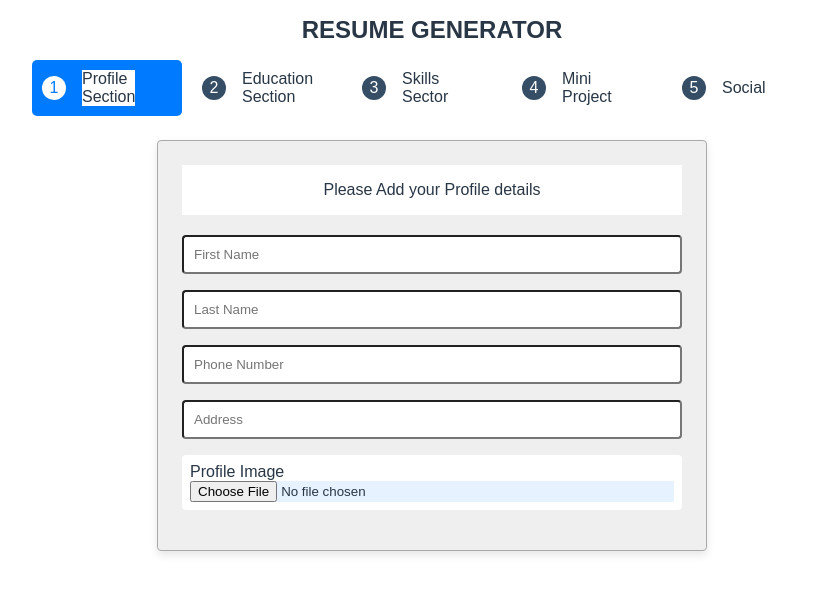
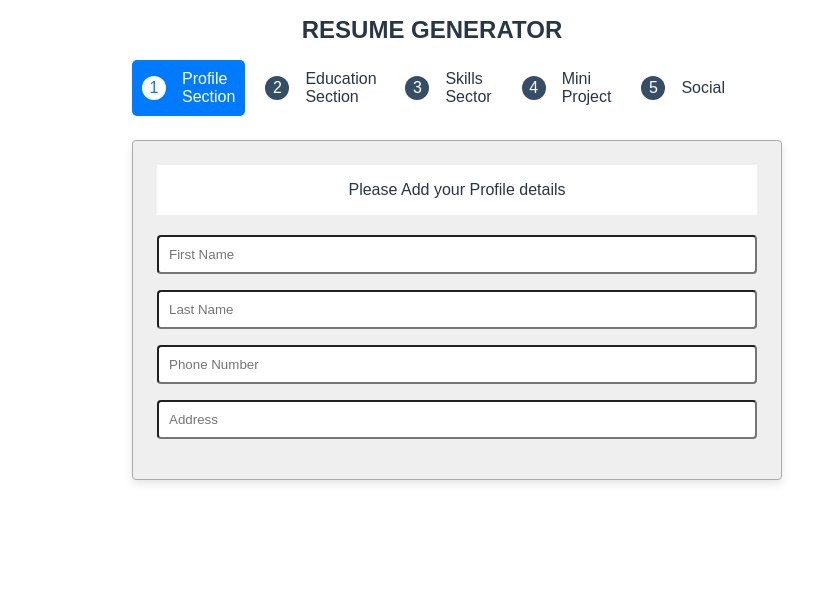
Before and after one commit to ryoma-creator/weather-app-react, a React (Create React App) app in the folder cv-app/: page / in a window 1280 px wide. Shown: the top 594 px of the page, without its empty margins (208-1021 px from the left). Built offline with nearby package versions, Linux system fonts and the light colour scheme; the HTML template or start-up script is replaced by a standard one.

Commit message:
update sectionData ,adding type for input

```diff
--- a/cv-app/src/components/01_ProfileForm.js
+++ b/cv-app/src/components/01_ProfileForm.js
@@ -19,10 +19,10 @@ function ProfileForm({ sectionDataKey }) {
 
                 <InputField keyFields={sectionDataKey.fields}/>
 
-                <div className="label-container">
+                {/* <div className="label-container">
                     <label htmlFor="profile-image" className="label-text">Profile Image</label>
                     <input id="profile-image" type="file"　className="profile-input"/>
-                </div>
+                </div> */}
 
 
             </form>
--- a/cv-app/src/data/sectionData.js
+++ b/cv-app/src/data/sectionData.js
@@ -13,39 +13,39 @@ export const sectionData = {
   profile: {
     title: 'Please Add your Profile details',
     fields: [
-        { id: 0, placeholder: 'First Name' },
-        { id: 1, placeholder: 'Last Name' },
-        { id: 2, placeholder: 'Phone Number' },
-        { id: 3, placeholder: 'Address' }
+      { id: 0, placeholder: 'First Name', type: 'text' },
+      { id: 1, placeholder: 'Last Name', type: 'text' },
+      { id: 2, placeholder: 'Phone Number', type: 'tel' },
+      { id: 3, placeholder: 'Address', type: 'text' }
     ]
   },
   education: {
     title: 'Please Add your Education details',
     fields: [
-        { id: 0, placeholder: 'School Name' },
-        { id: 1, placeholder: 'Degree' },
-        { id: 2, placeholder: 'Field of Study' },
-        { id: 3, placeholder: 'Graduation Year' }
+      { id: 0, placeholder: 'School Name', type: 'text' },
+      { id: 1, placeholder: 'Degree', type: 'text' },
+      { id: 2, placeholder: 'Field of Study', type: 'text' },
+      { id: 3, placeholder: 'Graduation Year', type: 'number' } // または 'date'
     ]
   },
   skills: {
     title: 'Please Add your Skills',
     fields: [
-        { id: 0, placeholder: 'Skill'}
+      { id: 0, placeholder: 'Skill', type: 'text' }
     ]
   },
   mini: {
     title: 'Please Add your Mini Project details',
     fields: [
-        { id: 0, placeholder: 'Project Name' },
-        { id: 1, placeholder: 'Tech Stack' },
-        { id: 2, placeholder: 'Description' },
+      { id: 0, placeholder: 'Project Name', type: 'text' },
+      { id: 1, placeholder: 'Tech Stack', type: 'text' },
+      { id: 2, placeholder: 'Description', type: 'textarea' }
     ]
   },
   social: {
     title: 'Please Add your Social Links*',
     fields: [
-        { id: 0, placeholder: 'Social Links'}
+      { id: 0, placeholder: 'Social Links', type: 'url' }
     ]
   }
 };
--- a/cv-app/src/styles/01_CategoryList.css
+++ b/cv-app/src/styles/01_CategoryList.css
@@ -5,12 +5,16 @@
     padding: 0;
     margin: 0;
     list-style-type: none;
+    width: 100%;
   }
 
   .category-item {
     display: flex;
     align-items: center;
-    flex: 1;
+
+    flex: 1 1 0;
+    max-width: calc(20% - 10px);
+
     padding: 10px; /* パディングを追加 */
     margin-right: 10px;
     cursor: pointer;
@@ -76,3 +80,9 @@
     background-color: #fff;
     color: #007bff;
   }
+
+  .category-item.selected,
+.category-item.selected * {
+  background-color: #007bff;
+  color: #fff;
+}
--- a/cv-app/src/styles/01_ProfileForm.css
+++ b/cv-app/src/styles/01_ProfileForm.css
@@ -2,7 +2,7 @@
 .form {
     display: flex;
     flex-direction: column;
-    max-width: 500px;
+    width: 100%;
     margin: 24px auto;
     padding: 24px;
     border: 1px solid #aaa;
--- a/cv-app/src/styles/App.css
+++ b/cv-app/src/styles/App.css
@@ -9,7 +9,7 @@
 }
 
 .container {
-  max-width: 800px;
+  max-width: 600px;
   margin: 0 auto;
 }
 
```
Lines whose indentation alone changed are shown as unchanged.
